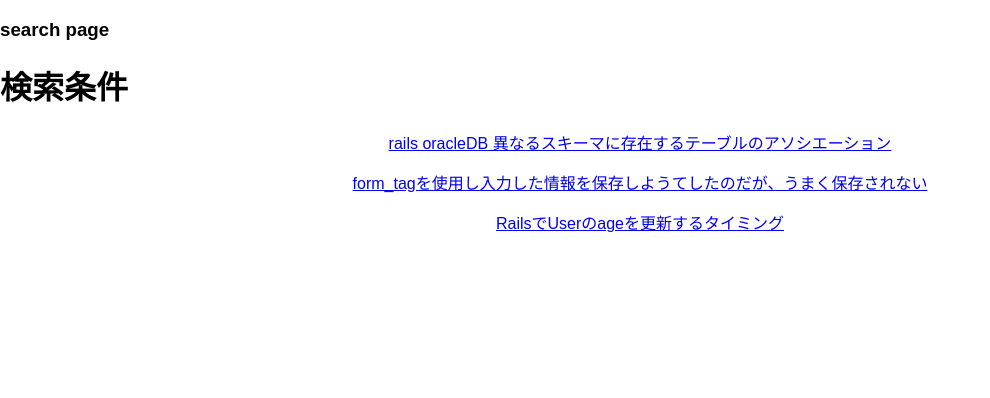
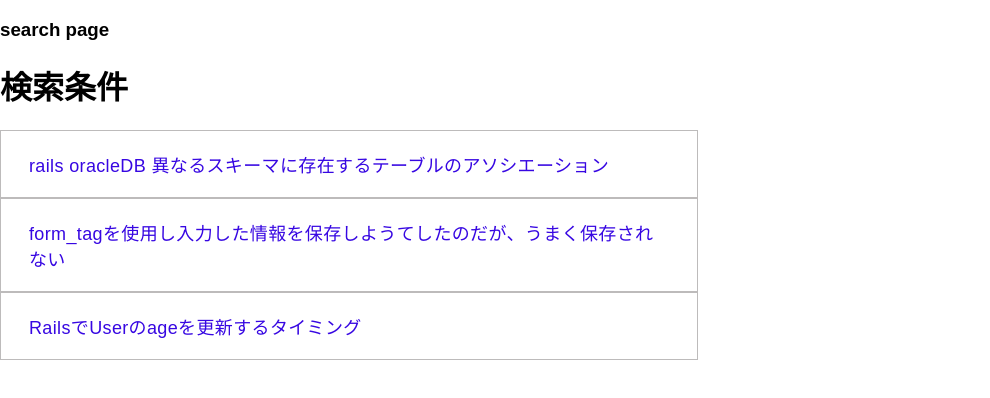
Before and after one commit to hogeline/yukemuri2018-team-sc, a React (Create React App) app: page /questions in a window 1280 px wide. Shown: the top 398 px of the page, without its empty margins (0-990 px from the left). Built offline with nearby package versions, Linux system fonts and the light colour scheme.

Commit message:
update questioncard.css

```diff
--- a/src/containers/QuestionCard.css
+++ b/src/containers/QuestionCard.css
@@ -0,0 +1,25 @@
+.question{
+    background-color: white;
+    width: 50%;
+    border: 1px solid #bdbbbb;
+    font-size: 18px;
+    letter-spacing: 0.02em;
+    cursor: pointer;
+    font-family: "游ゴシック", "ヒラギノ角ゴ Pro W3", "メイリオ", sans-serif;
+    display: flex;
+    flex-direction: column;
+    padding: 20px 28px;
+    text-align: left;
+
+}
+.question a{
+    text-decoration: none;
+    color: #3707e2;
+}
+.question:hover{
+    position: relative;
+    top: -2px;
+    left: -2px;
+    box-shadow: 4px 4px 0px 0px rgba(0, 0, 0, 0.5);
+    transition: 0.3s;
+}
--- a/src/containers/QuestionCard.jsx
+++ b/src/containers/QuestionCard.jsx
@@ -1,11 +1,11 @@
 import React from "react";
 import PropTypes from "prop-types";
+import "./QuestionCard.css";
 
 const QuestionCard = ({ question }) => (
   <div className="question">
     <div className="question-title">
       <a href="/">{question.title}</a>
-      <p>{question.body}</p>
     </div>
   </div>
 );
```
